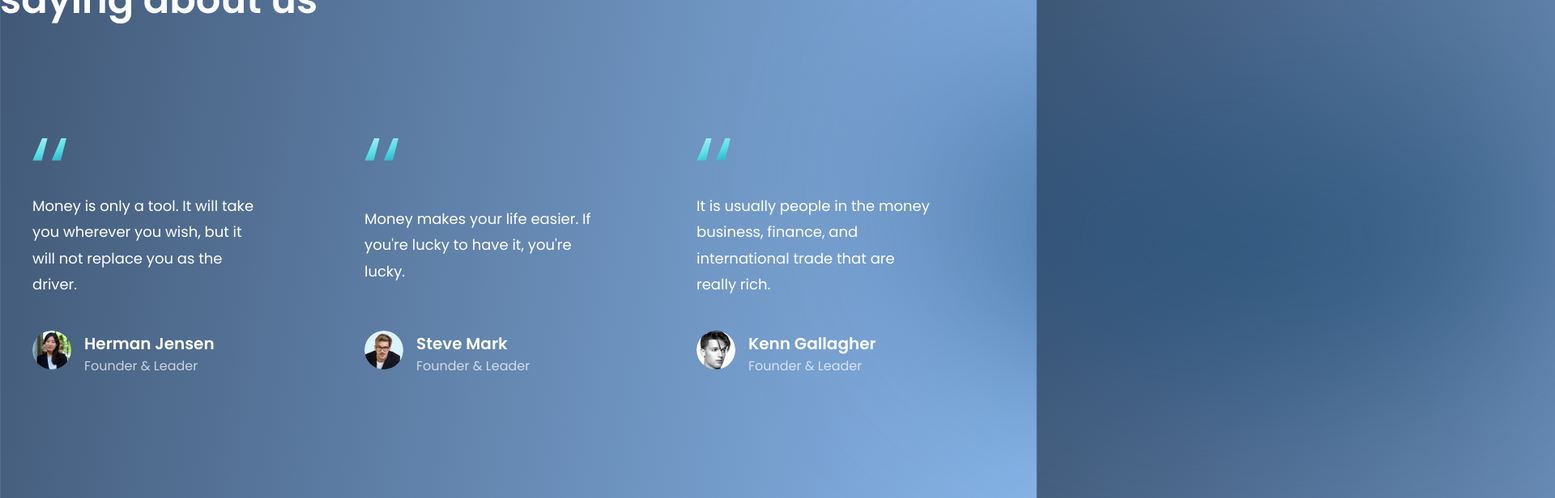
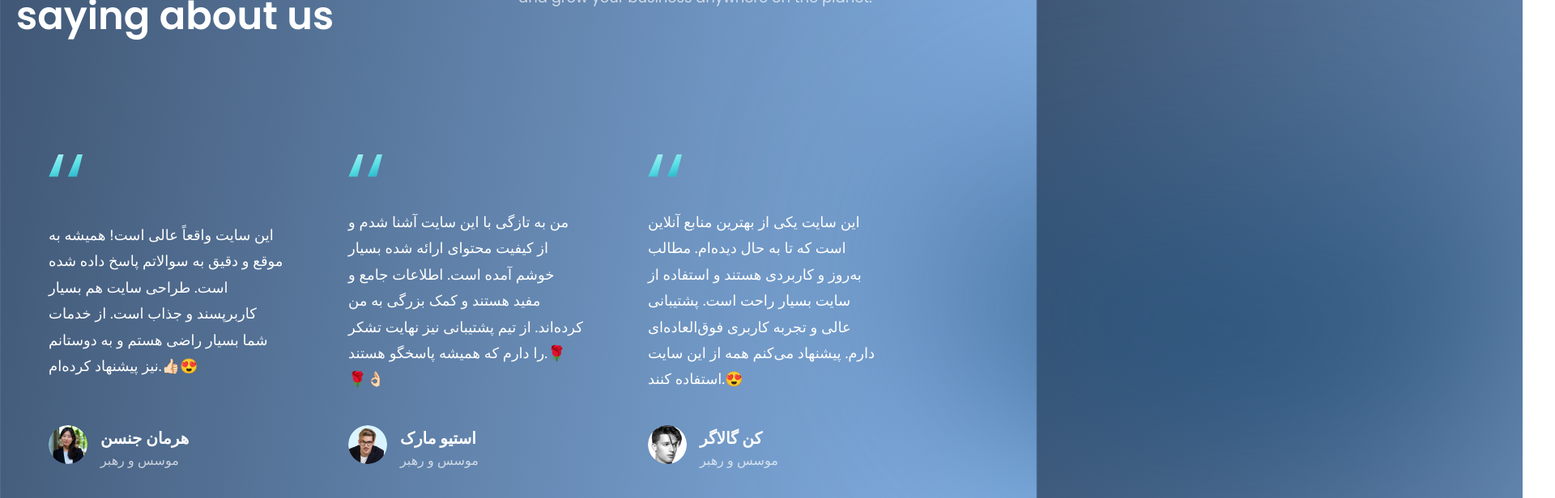
Before and after one commit to Web-designanddev/designer, a React (Vite) app: page / in a window 1280 px wide. Shown: the part 5640-6256 px from the top of the page at 81% size, 1920 px wide, since content can reach past the window. Built offline with nearby package versions, Linux system fonts and the light colour scheme; what tailwindcss-dir would draw is missing.

Commit message:
edit feedback

```diff
--- a/src/components/FeedBack.jsx
+++ b/src/components/FeedBack.jsx
@@ -1,7 +1,7 @@
 import { quotes } from "../assets";
 
 const FeedbackCard = ({ content, name, title, img }) => (
-  <div className="flex justify-between flex-col px-10 py-12 rounded-[20px]  max-w-[370px] md:mr-10 sm:mr-5 mr-0 my-5 feedback-card">
+  <div className="flex justify-between flex-col px-10 py-12 rounded-[20px]  max-w-[370px] md:mr-0 sm:mr-5 mr-10 my-5 feedback-card">
     <img
       src={quotes}
       alt="double_quotes"
--- a/src/components/Testimonials.jsx
+++ b/src/components/Testimonials.jsx
@@ -5,7 +5,7 @@ import FeedbackCard from "./FeedBack";
 const Testimonials = () => (
   <section
     id="testimonials"
-    className={`${styles.paddingY} ${styles.flexCenter}  flex-col relative `}
+    className={`${styles.paddingY} ${styles.flexCenter}  flex-col relative m-5 `}
   >
     <div className="absolute z-[0] w-[60%] h-[60%] -right-[50%] rounded-full blue__gradient bottom-40" />
 
--- a/src/constants/index.js
+++ b/src/constants/index.js
@@ -70,25 +70,25 @@ export const feedback = [
   {
     id: "feedback-1",
     content:
-      "Money is only a tool. It will take you wherever you wish, but it will not replace you as the driver.",
-    name: "Herman Jensen",
-    title: "Founder & Leader",
+      "این سایت واقعاً عالی است! همیشه به موقع و دقیق به سوالاتم پاسخ داده شده است. طراحی سایت هم بسیار کاربرپسند و جذاب است. از خدمات شما بسیار راضی هستم و به دوستانم نیز پیشنهاد کرده‌ام.👍🏻😍",
+    name: "هرمان جنسن",
+    title: "موسس و رهبر",
     img: people01,
   },
   {
     id: "feedback-2",
     content:
-      "Money makes your life easier. If you're lucky to have it, you're lucky.",
-    name: "Steve Mark",
-    title: "Founder & Leader",
+      "من به تازگی با این سایت آشنا شدم و از کیفیت محتوای ارائه شده بسیار خوشم آمده است. اطلاعات جامع و مفید هستند و کمک بزرگی به من کرده‌اند. از تیم پشتیبانی نیز نهایت تشکر را دارم که همیشه پاسخگو هستند.🌹🌹👌🏻",
+    name: "استیو مارک",
+    title: "موسس و رهبر",
     img: people02,
   },
   {
     id: "feedback-3",
     content:
-      "It is usually people in the money business, finance, and international trade that are really rich.",
-    name: "Kenn Gallagher",
-    title: "Founder & Leader",
+      "این سایت یکی از بهترین منابع آنلاین است که تا به حال دیده‌ام. مطالب به‌روز و کاربردی هستند و استفاده از سایت بسیار راحت است. پشتیبانی عالی و تجربه کاربری فوق‌العاده‌ای دارم. پیشنهاد می‌کنم همه از این سایت استفاده کنند.😍",
+    name: "کن گالاگر",
+    title: "موسس و رهبر",
     img: people03,
   },
 ];
```
